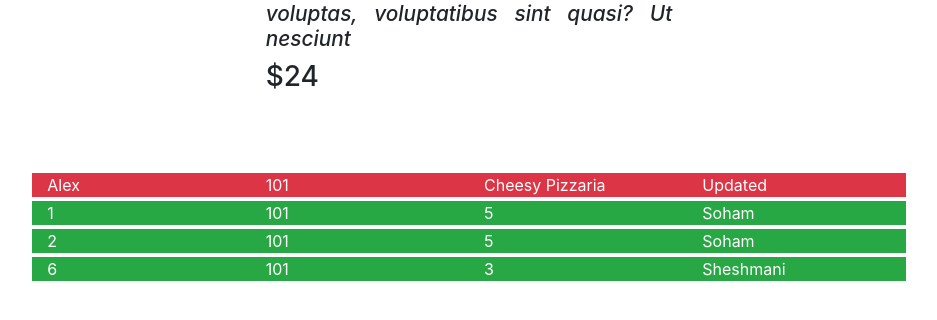
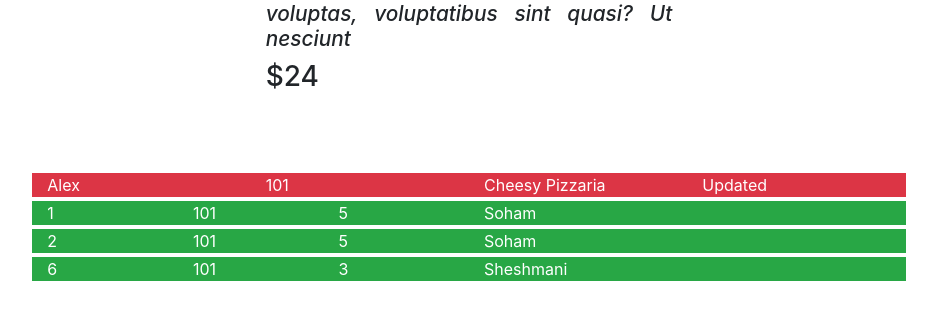
Before and after one commit to ch1nma4/Django_Chinmay, a Django app: page /food/detail/1/ in a window 1280 px wide. Shown: the part 276-596 px from the top of the page, without its empty margins (171-1108 px from the left). Run offline with Django 4.2, Linux system fonts and the light colour scheme; a user stored in the database is signed in; data comes from the database, SQL or seed files in the repository; both versions use the stored data as it was after the commit.

Commit message:
commit:81

```diff
--- a/mysite/food/templates/food/detail.html
+++ b/mysite/food/templates/food/detail.html
@@ -183,27 +183,57 @@
                     <div class="row">
 
                         <div
-                            class="col-md-3 text-left">
+                            class="col-md-2 text-left">
 
                             {{ obj.order_id }}
                         </div>
 
                         <div
-                            class="col-md-3 text-left">
+                            class="col-md-2 text-left">
 
                             {{ obj.prod_code }}
                         </div>
 
                         <div
-                            class="col-md-3 text-left">
+                            class="col-md-2 text-left">
 
                             {{ obj.quantity }}
                         </div>
 
                         <div
-                            class="col-md-3 text-left">
+                            class="col-md-2 text-left">
 
                             {{ obj.user }}
+                        </div>
+
+                        <div
+                            class="col-md-2 text-left">
+
+                            {% if user.profile.user_type == 'Cust' %}
+
+                                <a  href="#"
+                                    class="btn btn-warning btn-sm">
+
+                                    Edit Qty
+
+                                </a>
+
+                            {% endif %}
+                        </div>
+
+                        <div
+                            class="col-md-2 text-left">
+
+                            {% if user.profile.user_type == 'Cust' %}
+
+                                <a  href="#"
+                                    class="btn btn-primary btn-sm">
+
+                                    Buy Now
+
+                                </a>
+
+                            {% endif %}
                         </div>
 
                     </div>
```
Also changed, not shown: mysite/db.sqlite3.
